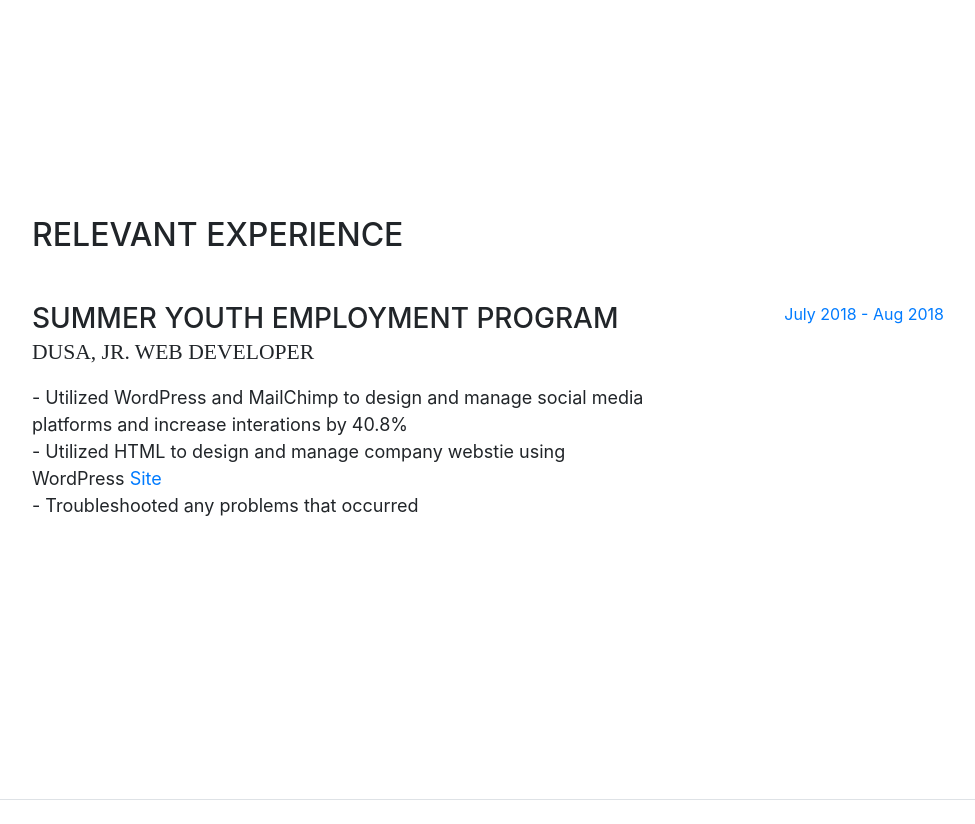
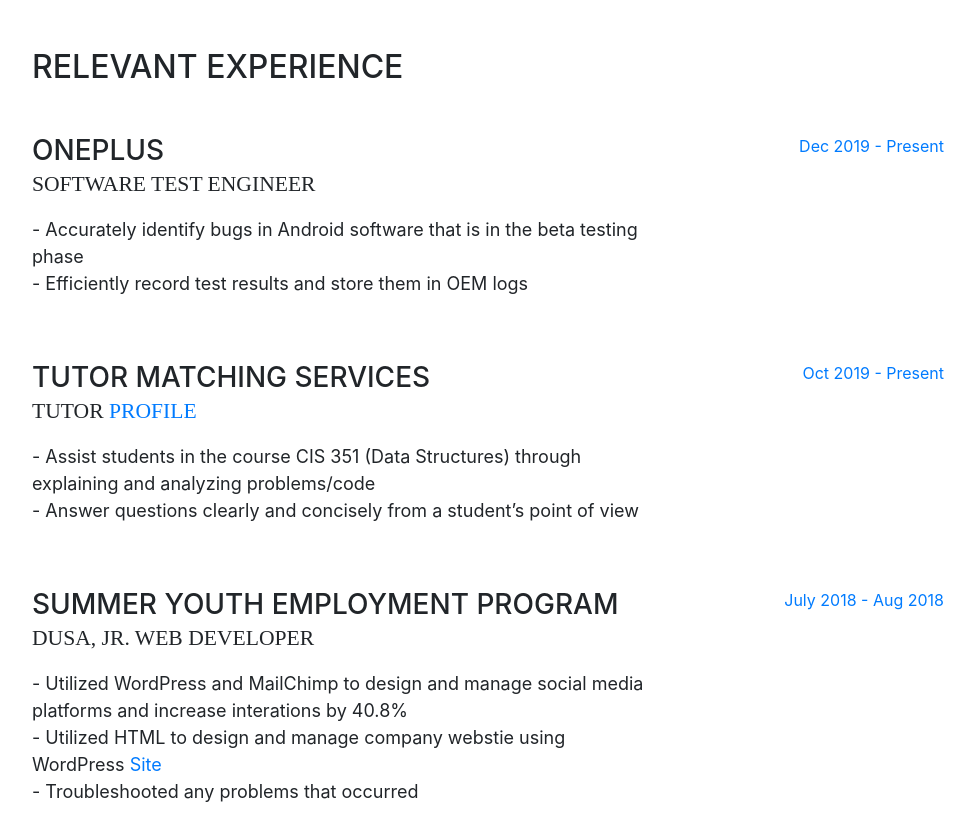
Before and after one commit to Crayon129/Raymond_Zhu, a website with bundled scripts: page index.html in a window 1280 px wide. Shown: the part 2400-3224 px from the top of the page, without its empty margins (288-1263 px from the left). Built offline with nearby package versions, Linux system fonts and the light colour scheme; a web font is replaced by a local one.

Commit message:
Add files via upload

```diff
--- a/index.html
+++ b/index.html
@@ -138,6 +138,7 @@
             <li>Web System Architecture and Programming</li>
 			<li>Design of Operating Systems</li>
 			<li>Intro to Analysis of Algorithms</li>
+			<li>Automata and Computability</li>
           </div>
       <br>
       <br>
@@ -175,8 +176,44 @@
         <div class="my-auto">
           <h2 class="mb-5">Relevant Experience</h2>
 
+		  <div class="resume-item d-flex flex-column flex-md-row mb-5">
+            <div class="resume-content mr-auto">
+
+              <h3 class="mb-0"> OnePlus </h3>
+              <div class="subheading mb-3">Software Test Engineer</div>
+              <p>
+               - Accurately identify bugs in Android software that is in the beta testing phase
+				<br>
+			   - Efficiently record test results and store them in OEM logs
+               </p>
+            </div>
+
+            <div class="resume-date text-md-right">
+              <span class="text-primary"> Dec 2019 - Present </span>
+            </div>
+          </div>
+
+		  <div class="resume-item d-flex flex-column flex-md-row mb-5">
+            <div class="resume-content mr-auto">
+
+              <h3 class="mb-0"> Tutor Matching Services </h3>
+              <div class="subheading mb-3">Tutor <a href="https://tutormatchingservice.com/#/tutor/8902">Profile</a></div>
+              <p>
+               - Assist students in the course CIS 351 (Data Structures) through explaining and analyzing problems/code
+				<br>
+			   - Answer questions clearly and concisely from a student’s point of view
+               </p>
+            </div>
+
+            <div class="resume-date text-md-right">
+              <span class="text-primary"> Oct 2019 - Present </span>
+            </div>
+          </div>
+
+
             <div class="resume-item d-flex flex-column flex-md-row mb-5">
             <div class="resume-content mr-auto">
+
               <h3 class="mb-0"> Summer Youth Employment Program </h3>
               <div class="subheading mb-3">DUSA, Jr. Web Developer</div>
               <p>
@@ -207,6 +244,7 @@
               <h3 class="mb-0">Syracuse University </h3>
               <div class="subheading mb-3">B.S. in Computer Science</div>
               <div><strong>Spring 2019 Dean's List</strong></div>
+			  <div><strong>Fall 2019 Dean's List</strong></div>
               <p></p>
             </div>
             <div class="resume-date text-md-right">
@@ -259,7 +297,9 @@
       <section class="resume-section p-3 p-lg-5 d-flex flex-column" id="interests">
         <div class="my-auto">
           <h2 class="mb-5">About Me</h2>
-          <p>I am a Computer Science student with an interest in back end development and cyber security. Self-starter who works well in a team and adapts well to changing environments.</p>
+          <p>I am a Computer Science student with an interest in back end development and cyber security. Self-starter who works well in a team/s and adapts well to various environments.
+		  I am currently conducting research as a volunteer in implementing various algorithms to help
+		  understand how an infectious disease spread (SIR/SIS models). For this I am utilizing Python (NetworkX).</p>
         </div>
       </section>
 
```
